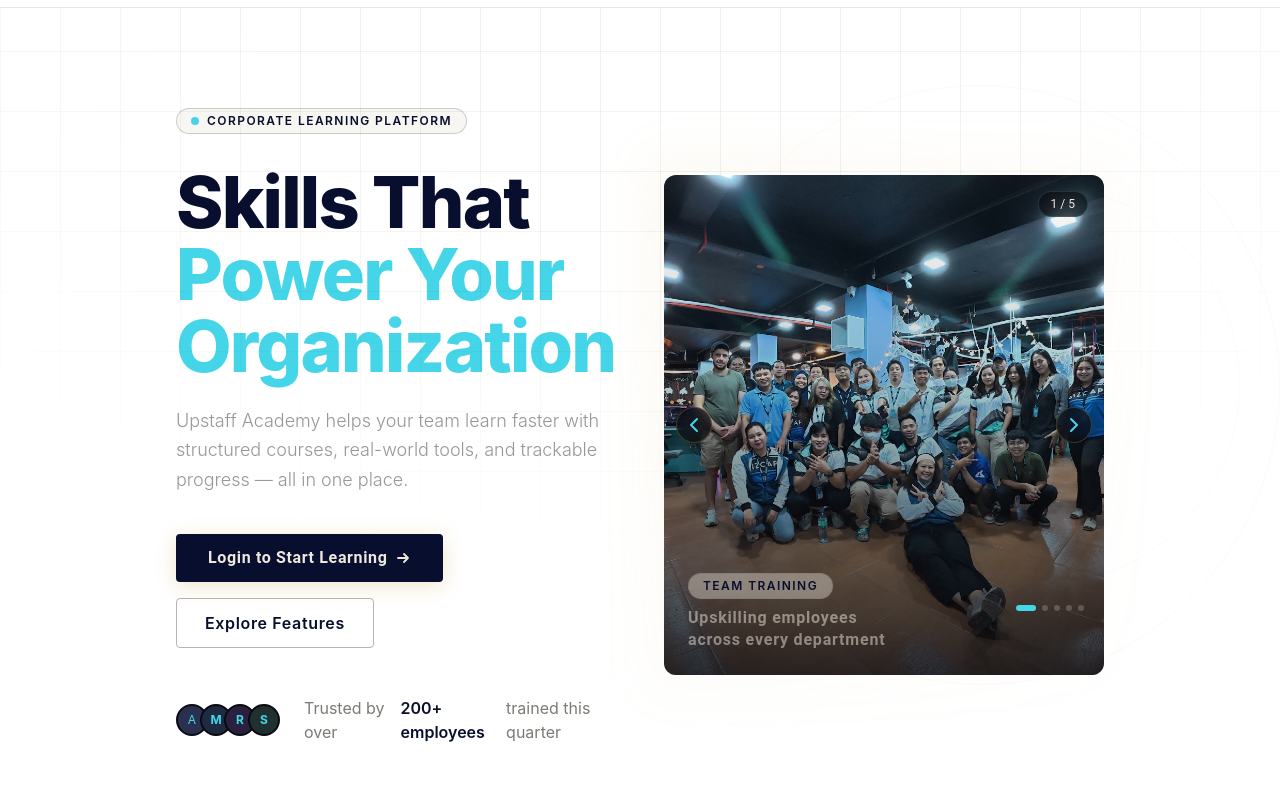
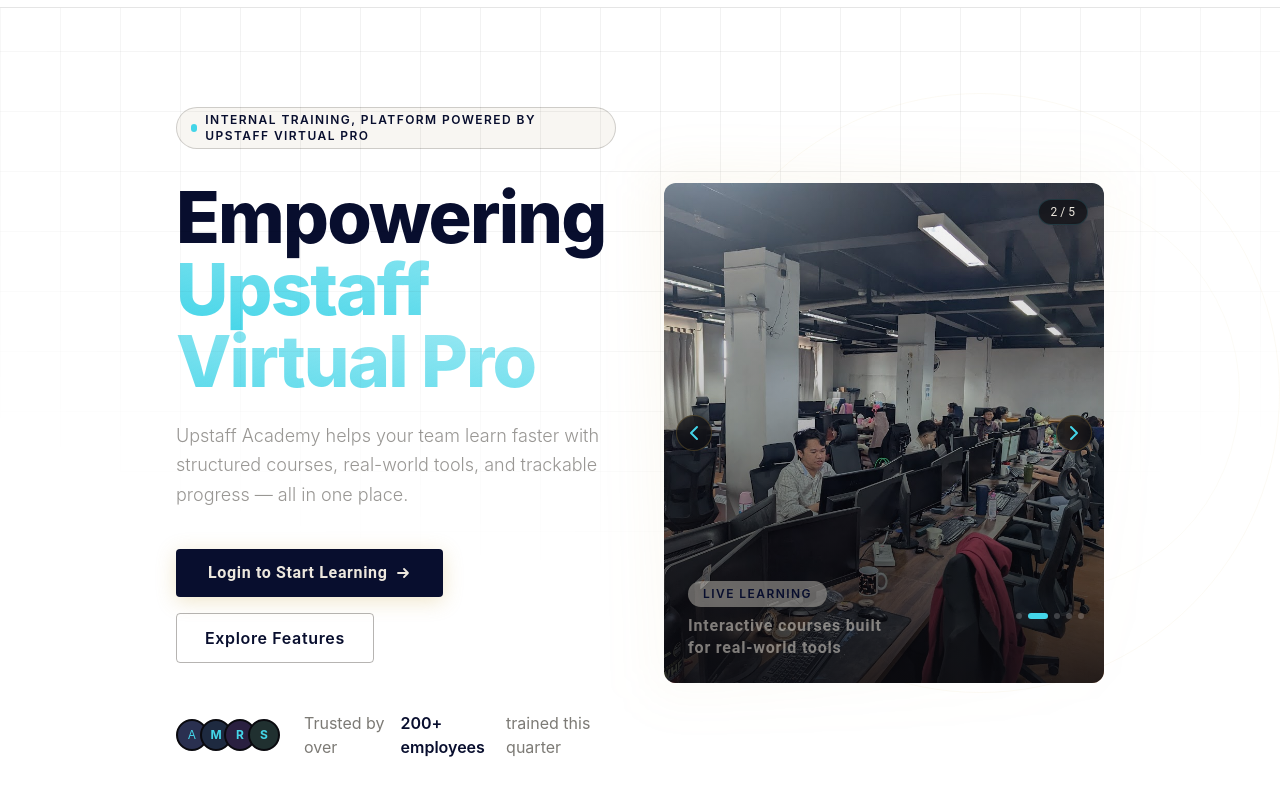
Before and after one commit to Samrinjaji/upstaff-landing-page, a website: page index.html in a window 1280 px wide. Shown: the part 69-864 px from the top of the page. Drawn offline with Linux system fonts and the light colour scheme.

Commit message:
fix and updated carousel

```diff
--- a/js/main.js
+++ b/js/main.js
@@ -1,20 +1,14 @@
-function loadSection(id, file) {
+function loadSection(id, file, callback) {
   fetch(`./sections/${file}`)
     .then(res => res.text())
     .then(data => {
       document.getElementById(id).innerHTML = data;
+      if (callback) callback(); // initialize after load
     });
 }
 
-// Load all sections
-loadSection("navbar", "navbar.html");
-loadSection("hero", "hero.html");
-loadSection("features", "features.html");
-loadSection("testimonials", "testimonials.html");
-loadSection("cta", "cta.html");
-loadSection("footer", "footer.html");
-
-document.addEventListener("DOMContentLoaded", () => {
+// Initialize carousel
+function initCarousel() {
   const track = document.getElementById("carousel-track");
   const slides = document.querySelectorAll(".carousel-slide");
   const dots = document.querySelectorAll(".carousel-dot");
@@ -32,22 +26,19 @@
     const width = slides[0].clientWidth;
     track.style.transform = `translateX(-${index * width}px)`;
 
-    // Update dots
     dots.forEach((dot, i) => {
       if (i === index) {
         dot.style.width = "20px";
-        dot.style.background = "#44D5E8"; // active dot color
+        dot.style.background = "#44D5E8";
       } else {
         dot.style.width = "6px";
         dot.style.background = "rgba(255,255,255,0.2)";
       }
     });
 
-    // Update counter
     currentText.textContent = index + 1;
   }
 
-  // Make functions global for onclick
   window.carouselMove = function(direction) {
     index += direction;
     if (index < 0) index = total - 1;
@@ -60,14 +51,15 @@
     updateCarousel();
   }
 
-  // Optional: auto-slide every 2s
-  setInterval(() => {
-    carouselMove(1);
-  }, 2000);
+  setInterval(() => carouselMove(1), 3000);
+  updateCarousel();
+  window.addEventListener("resize", updateCarousel);
+}
 
-  // Initial render
-  updateCarousel();
-
-  // Optional: resize listener for responsive
-  window.addEventListener("resize", updateCarousel);
-});
+// Load all sections, init carousel after hero loads
+loadSection("navbar", "navbar.html");
+loadSection("hero", "hero.html", initCarousel); // <-- callback here
+loadSection("features", "features.html");
+loadSection("testimonials", "testimonials.html");
+loadSection("cta", "cta.html");
+loadSection("footer", "footer.html");
--- a/sections/hero.html
+++ b/sections/hero.html
@@ -11,13 +11,13 @@
     <div class="max-w-xl lg:max-w-none">
       <div class="pill inline-flex items-center bg-parchment/40 border border-ash/30 text-void-elevated text-xs tracking-[0.12em] uppercase px-3.5 py-1 rounded-full font-syne font-semibold mb-8 gap-2 reveal">
         <span class="w-2 h-2 rounded-full bg-sky inline-block"></span>
-        Corporate Learning Platform
+        Internal Training, Platform Powered by Upstaff Virtual Pro
       </div>
 
       <h1 class="text-5xl lg:text-6xl xl:text-7xl leading-none tracking-tight mb-6 font-roboto font-extrabold reveal reveal-delay-1">
-        Skills That<br />
-        <span class="text-transparent bg-clip-text bg-linear-to-tr from-sky to-sky/100">
-          Power Your<br />Organization
+        Empowering<br />
+        <span class="text-transparent bg-clip-text bg-linear-to-tr from-sky to-sky/50">
+          Upstaff<br />Virtual Pro
         </span>
       </h1>
 
```
Also changed, not shown: css/output.css.
